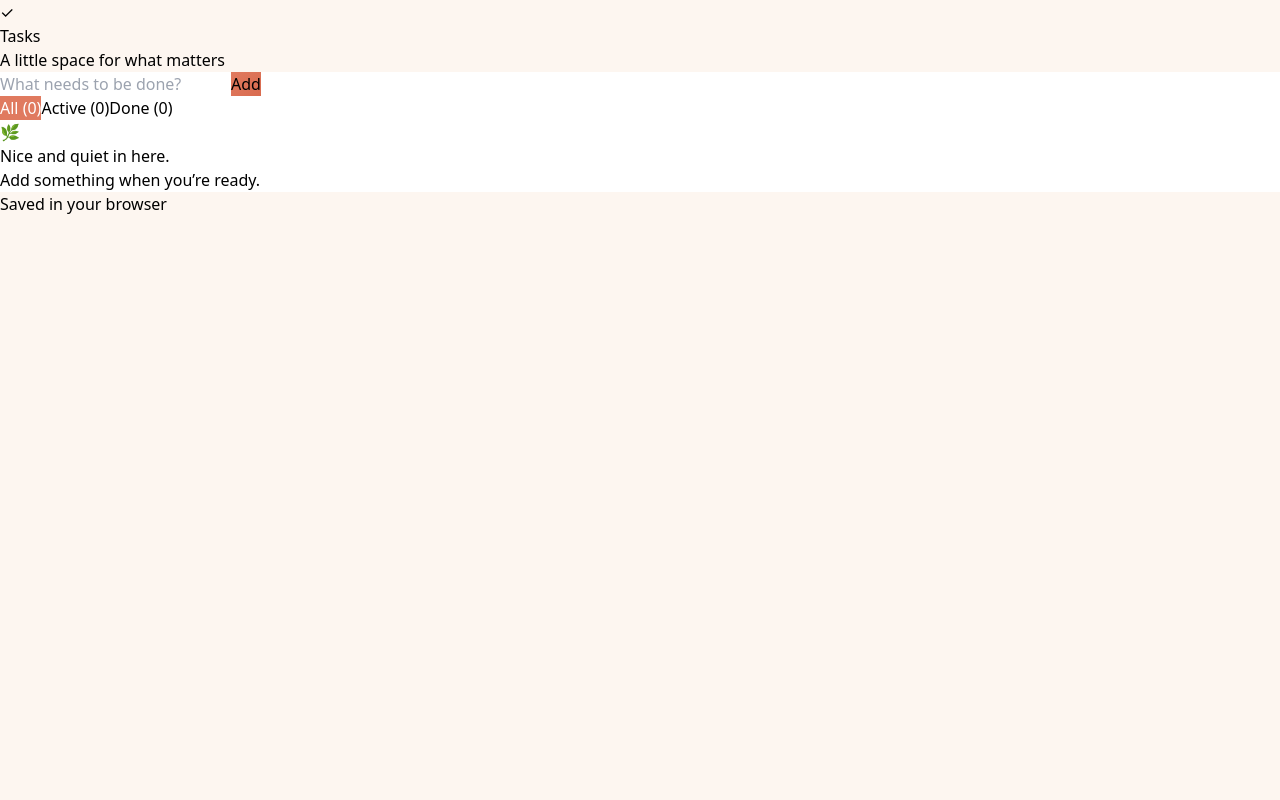
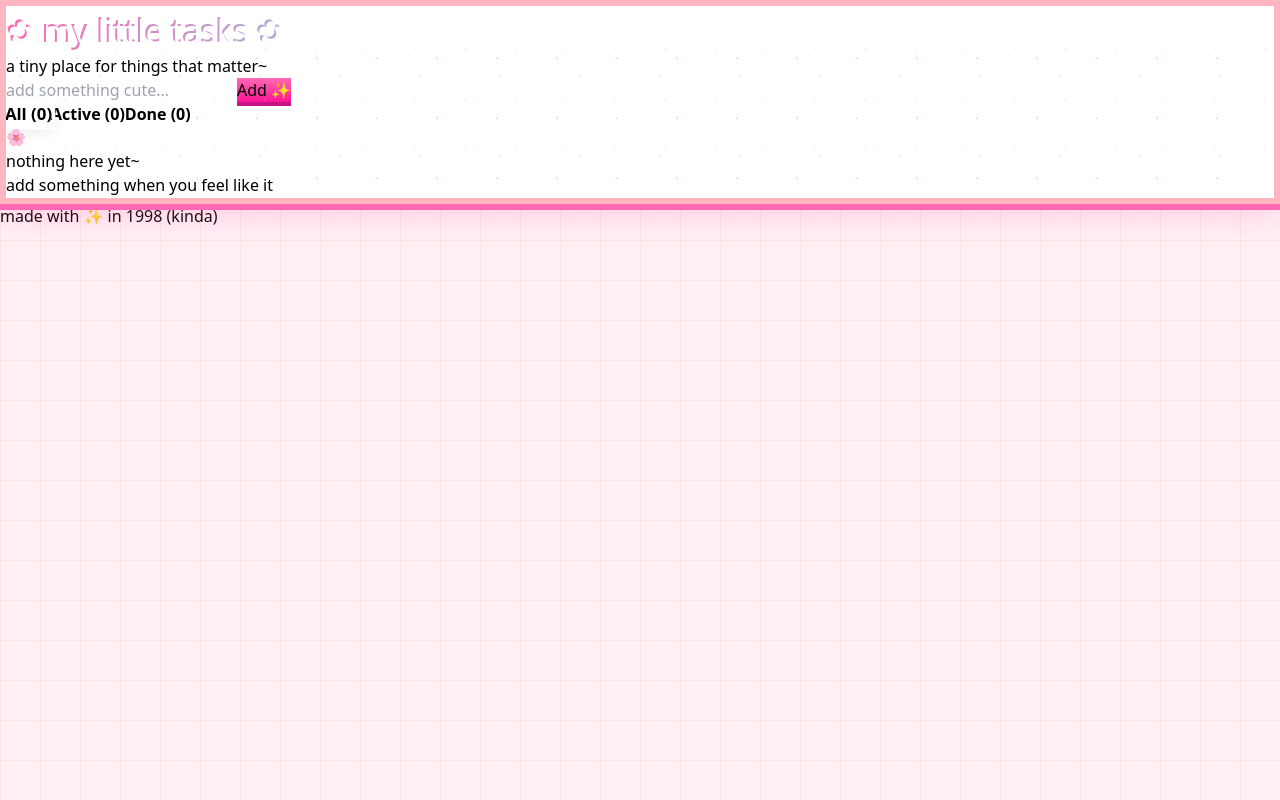
Before and after one commit to Mandersen1208/guild-task-tracker, a React (Vite) app: page / in a window 1280 px wide. Built offline with nearby package versions, Linux system fonts and the light colour scheme.

Commit message:
Build the full 90s Japanese blog kawaii version with sparkles, rainbow header, bouncy buttons, and pastel chaos

```diff
--- a/src/App.tsx
+++ b/src/App.tsx
@@ -9,9 +9,7 @@ export default function App() {
   const { tasks, isLoaded, addTask, toggleComplete, deleteTask } = useTasks();
   const [filter, setFilter] = useState<Filter>('all');
 
-  if (!isLoaded) {
-    return <div className="max-w-md mx-auto p-6">Loading...</div>;
-  }
+  if (!isLoaded) return <div className="p-6">Loading...</div>;
 
   const filteredTasks = tasks.filter(task => {
     if (filter === 'active') return !task.completed;
@@ -22,60 +20,37 @@ export default function App() {
   const activeCount = tasks.filter(t => !t.completed).length;
   const completedCount = tasks.filter(t => t.completed).length;
 
-  const getFilterClass = (f: Filter) => {
-    if (filter !== f) return 'filter-pill';
-    if (f === 'all') return 'filter-pill active-all';
-    if (f === 'active') return 'filter-pill active-active';
-    return 'filter-pill active-completed';
-  };
+  return (
+    <div className="max-w-[460px] mx-auto p-6">
+      <div className="kawaii-container rounded-[28px] p-8 relative">
 
-  return (
-    <div className="max-w-md mx-auto p-6 mt-8">
-      {/* Expressive Header */}
-      <div className="mb-8 text-center">
-        <div className="inline-flex items-center gap-2 mb-2">
-          <div className="w-8 h-8 rounded-full bg-[#E07A5F] flex items-center justify-center">
-            <span className="text-white text-lg">✓</span>
+        {/* Sparkle Background */}
+        <div className="sparkles rounded-[22px]" />
+
+        {/* Rainbow Header */}
+        <div className="text-center mb-8 relative z-10">
+          <div className="kawaii-header font-black tracking-[-1.5px]">
+            ✿ my little tasks ✿
           </div>
-          <h1 className="text-3xl font-semibold text-[#3f2e2a] tracking-tight">Tasks</h1>
-        </div>
-        <p className="text-[#8a6f5c] text-sm">A little space for what matters</p>
+          <p className="text-[#ff69b4] text-sm mt-1">a tiny place for things that matter~</p>
         </div>
 
-      <div className="task-card rounded-3xl shadow-sm border p-6">
+        <div className="relative z-10">
           <TaskInput onAdd={addTask} />
 
-        {/* Colorful Filter Pills */}
+          {/* Pastel Filter Pills */}
           <div className="flex gap-2 mb-6">
-          <button
-            onClick={() => setFilter('all')}
-            className={`flex-1 px-4 py-2 text-sm font-medium rounded-2xl border ${getFilterClass('all')}`}
-          >
-            All ({tasks.length})
-          </button>
-          <button
-            onClick={() => setFilter('active')}
-            className={`flex-1 px-4 py-2 text-sm font-medium rounded-2xl border ${getFilterClass('active')}`}
-          >
-            Active ({activeCount})
-          </button>
-          <button
-            onClick={() => setFilter('completed')}
-            className={`flex-1 px-4 py-2 text-sm font-medium rounded-2xl border ${getFilterClass('completed')}`}
-          >
-            Done ({completedCount})
-          </button>
+            <button onClick={() => setFilter('all')} className={`filter-pill flex-1 py-2.5 text-sm rounded-3xl border-2 border-[#ffb6c1] ${filter === 'all' ? 'active bg-[#ff69b4] text-white border-[#ff69b4]' : 'bg-white text-[#ff69b4] hover:bg-[#fff0f5]'}`}>All ({tasks.length})</button>
+            <button onClick={() => setFilter('active')} className={`filter-pill flex-1 py-2.5 text-sm rounded-3xl border-2 border-[#98fb98] ${filter === 'active' ? 'active bg-[#98fb98] text-white border-[#98fb98]' : 'bg-white text-[#98fb98] hover:bg-[#f0fff0]'}`}>Active ({activeCount})</button>
+            <button onClick={() => setFilter('completed')} className={`filter-pill flex-1 py-2.5 text-sm rounded-3xl border-2 border-[#dda0dd] ${filter === 'completed' ? 'active bg-[#dda0dd] text-white border-[#dda0dd]' : 'bg-white text-[#dda0dd] hover:bg-[#faf0ff]'}`}>Done ({completedCount})</button>
           </div>
 
-        <TaskList
-          tasks={filteredTasks}
-          onToggle={toggleComplete}
-          onDelete={deleteTask}
-        />
+          <TaskList tasks={filteredTasks} onToggle={toggleComplete} onDelete={deleteTask} />
+        </div>
       </div>
 
-      <div className="mt-6 text-center text-xs text-[#8a6f5c]">
-        Saved in your browser
+      <div className="text-center mt-4 text-xs text-[#ff69b4] opacity-70">
+        made with ✨ in 1998 (kinda)
       </div>
     </div>
   );
--- a/src/components/TaskInput.tsx
+++ b/src/components/TaskInput.tsx
@@ -21,8 +21,6 @@ export default function TaskInput({ onAdd }: TaskInputProps) {
     if (e.key === 'Enter') handleSubmit();
   };
 
-  const isDisabled = !value.trim();
-
   return (
     <div className="flex gap-2 mb-6">
       <input
@@ -30,16 +28,14 @@ export default function TaskInput({ onAdd }: TaskInputProps) {
         type="text"
         value={value}
         onChange={(e) => setValue(e.target.value)}
-        onKeyDown={handleKeyDown}
-        placeholder="What needs to be done?"
-        className="flex-1 px-4 py-3 bg-[#fdf6f0] border border-[#f3e8d8] rounded-2xl text-[#3f2e2a] placeholder:text-[#b89d8a] focus:outline-none focus:border-[#E07A5F] transition-colors"
+        placeholder="add something cute..."
+        className="flex-1 px-5 py-3.5 bg-[#fff0f5] border-2 border-[#ffb6c1] rounded-3xl text-[#5c3d4d] placeholder:text-[#e8a0b0] focus:outline-none focus:border-[#ff69b4] text-sm"
       />
       <button
         onClick={handleSubmit}
-        disabled={isDisabled}
-        className="add-button px-6 py-3 text-white rounded-2xl font-medium disabled:opacity-40 disabled:cursor-not-allowed"
+        className="add-button px-7 py-3.5 text-white font-bold rounded-3xl text-sm active:scale-[0.985]"
       >
-        Add
+        Add ✨
       </button>
     </div>
   );
--- a/src/components/TaskItem.tsx
+++ b/src/components/TaskItem.tsx
@@ -8,23 +8,21 @@ interface TaskItemProps {
 
 export default function TaskItem({ task, onToggle, onDelete }: TaskItemProps) {
   return (
-    <div className={`task-row group flex items-center gap-3 px-4 py-3.5 bg-white border border-[#f3e8d8] rounded-2xl ${task.completed ? 'completed' : ''}`}>
+    <div className={`task-row group flex items-center gap-3 px-4 py-3.5 bg-white rounded-2xl ${task.completed ? 'completed' : ''}`}>
       <input
         type="checkbox"
         checked={task.completed}
         onChange={() => onToggle(task.id)}
-        className="w-5 h-5 cursor-pointer"
+        className="w-5 h-5 accent-[#ff69b4] cursor-pointer"
       />
-      <span className={`flex-1 text-[#3f2e2a] task-text ${task.completed ? 'line-through' : ''}`}>
+      <span className={`flex-1 text-[#5c3d4d] text-[15px] ${task.completed ? 'line-through opacity-60' : ''}`}>
         {task.text}
       </span>
       <button
         onClick={() => onDelete(task.id)}
-        className="opacity-0 group-hover:opacity-100 text-[#c9b8a8] hover:text-[#E07A5F] transition-all p-1"
+        className="opacity-0 group-hover:opacity-100 text-[#ffb6c1] hover:text-[#ff69b4] text-xl transition-all leading-none pb-0.5"
       >
-        <svg xmlns="http://www.w3.org/2000/svg" className="w-4 h-4" fill="none" viewBox="0 0 24 24" stroke="currentColor">
-          <path strokeLinecap="round" strokeLinejoin="round" strokeWidth={2} d="M6 18L18 6M6 6h12v12" />
-        </svg>
+        ×
       </button>
     </div>
   );
--- a/src/components/TaskList.tsx
+++ b/src/components/TaskList.tsx
@@ -9,29 +9,20 @@ interface TaskListProps {
 
 function EmptyState() {
   return (
-    <div className="flex flex-col items-center justify-center py-12 text-center">
-      <div className="text-5xl mb-4 opacity-60">🌿</div>
-      <p className="text-[#8a6f5c] text-sm max-w-[220px]">
-        Nice and quiet in here.<br />Add something when you’re ready.
-      </p>
+    <div className="empty-state flex flex-col items-center justify-center py-14 text-center">
+      <div className="text-6xl mb-3">🌸</div>
+      <p className="text-[#ff69b4] text-sm">nothing here yet~<br />add something when you feel like it</p>
     </div>
   );
 }
 
 export default function TaskList({ tasks, onToggle, onDelete }: TaskListProps) {
-  if (tasks.length === 0) {
-    return <EmptyState />;
-  }
+  if (tasks.length === 0) return <EmptyState />;
 
   return (
-    <div className="space-y-2">
+    <div className="space-y-3">
       {tasks.map(task => (
-        <TaskItem
-          key={task.id}
-          task={task}
-          onToggle={onToggle}
-          onDelete={onDelete}
-        />
+        <TaskItem key={task.id} task={task} onToggle={onToggle} onDelete={onDelete} />
       ))}
     </div>
   );
--- a/src/index.css
+++ b/src/index.css
@@ -4,62 +4,104 @@
 
 body {
   font-family: system-ui, -apple-system, BlinkMacSystemFont, 'Segoe UI', Roboto, sans-serif;
-  background-color: #FDF6F0;
+  background: #fff0f5;
+  background-image:
+    linear-gradient(#ffe4e1 1px, transparent 1px),
+    linear-gradient(90deg, #ffe4e1 1px, transparent 1px);
+  background-size: 40px 40px;
 }
 
-/* Colorful Marin version */
-.task-card {
-  background-color: white;
-  border-color: #f3e8d8;
+/* 90s Kawaii Blog Vibes */
+.kawaii-container {
+  background: white;
+  border: 6px solid #ffb6c1;
+  box-shadow: 0 0 0 6px #ff69b4, 0 10px 30px rgba(255, 105, 180, 0.3);
+  position: relative;
+  overflow: hidden;
 }
 
-/* Expressive Add button */
+/* Floating Sparkles Background */
+.sparkles {
+  position: absolute;
+  inset: 0;
+  pointer-events: none;
+  background-image:
+    radial-gradient(circle, #ff69b4 1px, transparent 1px),
+    radial-gradient(circle, #87ceeb 1px, transparent 1px),
+    radial-gradient(circle, #98fb98 1px, transparent 1px);
+  background-size: 60px 60px, 80px 80px, 50px 50px;
+  animation: sparkleFloat 8s linear infinite;
+  opacity: 0.25;
+}
+
+@keyframes sparkleFloat {
+  0% { background-position: 0 0, 0 0, 0 0; }
+  100% { background-position: 60px 120px, 80px 160px, 50px 100px; }
+}
+
+/* Bouncy Header */
+.kawaii-header {
+  font-size: 2rem;
+  background: linear-gradient(90deg, #ff69b4, #87ceeb, #98fb98, #ff69b4);
+  -webkit-background-clip: text;
+  -webkit-text-fill-color: transparent;
+  animation: rainbowShift 3s linear infinite;
+  text-shadow: 2px 2px 0 #fff;
+}
+
+@keyframes rainbowShift {
+  0% { background-position: 0% 50%; }
+  100% { background-position: 200% 50%; }
+}
+
+/* Cute Filter Pills */
+.filter-pill {
+  transition: all 0.2s cubic-bezier(0.34, 1.56, 0.64, 1);
+  font-weight: 600;
+}
+.filter-pill.active {
+  transform: scale(1.05);
+  box-shadow: 0 0 0 3px #fff, 0 4px 15px rgba(0,0,0,0.1);
+}
+
+/* Bouncy Add Button */
 .add-button {
-  background: linear-gradient(135deg, #E07A5F 0%, #d96b4f 100%);
-  transition: all 0.1s ease;
-}
-.add-button:hover {
-  transform: translateY(-1px);
-  box-shadow: 0 4px 12px rgba(224, 122, 95, 0.3);
+  background: linear-gradient(#ff69b4, #ff1493);
+  transition: transform 0.1s ease;
+  box-shadow: 0 4px 0 #c71585;
 }
 .add-button:active {
-  transform: scale(0.985);
+  transform: translateY(3px);
+  box-shadow: 0 1px 0 #c71585;
 }
 
-/* Living filter pills */
-.filter-pill {
-  transition: all 0.15s ease;
-}
-.filter-pill.active-all {
-  background-color: #E07A5F;
-  color: white;
-}
-.filter-pill.active-active {
-  background-color: #81B29A;
-  color: white;
-}
-.filter-pill.active-completed {
-  background-color: #D4C1EC;
-  color: #4a3f5c;
+/* Completion Burst */
+.completed {
+  animation: completePop 0.4s ease forwards;
 }
 
-/* Delightful completion */
-.completed .task-text {
-  color: #D4C1EC;
-  text-decoration: line-through;
-  transition: all 0.3s cubic-bezier(0.4, 0, 0.2, 1);
+@keyframes completePop {
+  0% { transform: scale(1); }
+  40% { transform: scale(1.03); }
+  100% { transform: scale(1); }
 }
 
-/* Task row tactility */
+/* Task Rows */
 .task-row {
-  transition: transform 0.1s ease, box-shadow 0.1s ease;
+  transition: all 0.2s ease;
+  border: 2px solid #ffb6c1;
 }
 .task-row:hover {
-  transform: translateY(-1px);
-  box-shadow: 0 4px 6px -1px rgb(0 0 0 / 0.06), 0 2px 4px -2px rgb(0 0 0 / 0.06);
+  transform: translateY(-2px);
+  border-color: #ff69b4;
 }
 
-/* Checkbox accent */
-input[type="checkbox"] {
-  accent-color: #81B29A;
+/* Extra Cute Empty State */
+.empty-state {
+  animation: gentleBob 2s ease infinite;
 }
+
+@keyframes gentleBob {
+  0%, 100% { transform: translateY(0); }
+  50% { transform: translateY(-6px); }
+}
```
Lines whose indentation alone changed are shown as unchanged.
